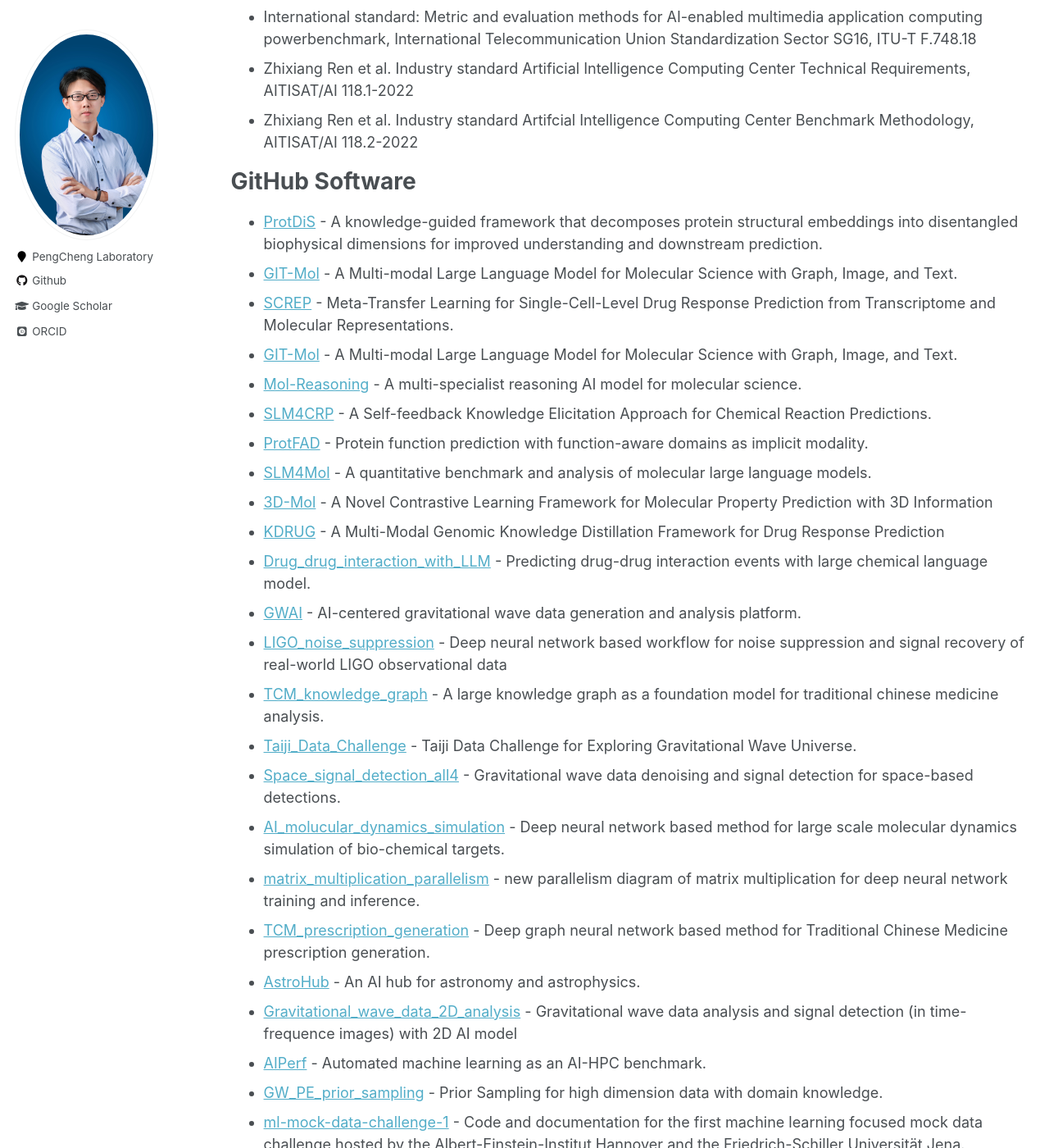
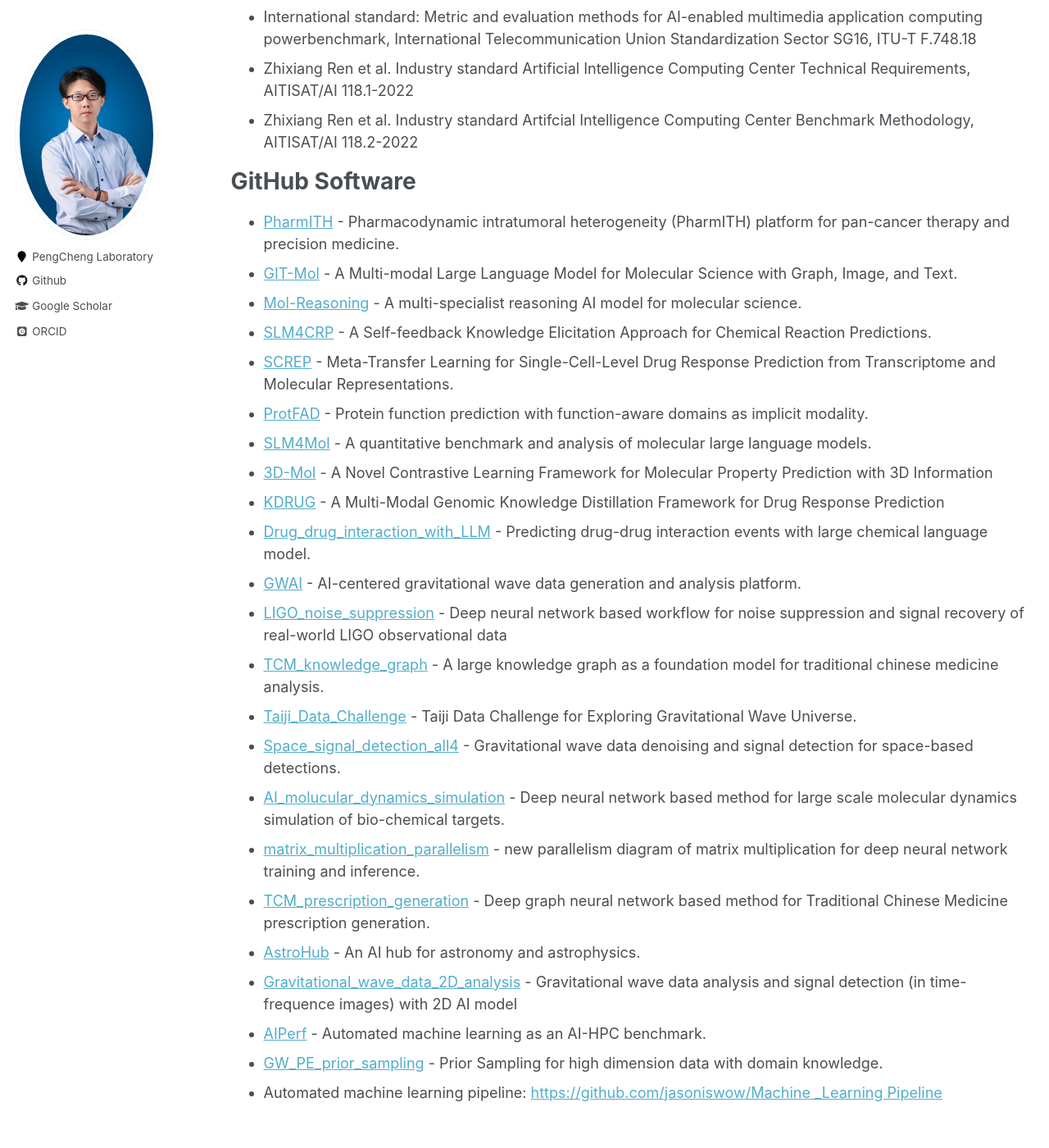
Before and after one commit to zhixiang-ren/zhixiang-ren.github.io, a Jekyll site: the page built from _pages/Software.html, in a window 1280 px wide and 1400 px high, scrolled down 1392 px. Shown: the whole window at 82% size. Built offline with Jekyll 4.4.1, drawn with Linux system fonts in a browser that asks for light colours; some web fonts are replaced; some of the changed text lies outside the part shown.

Commit message:
Update Software.html

```diff
--- a/_pages/Software.html
+++ b/_pages/Software.html
@@ -84,13 +84,7 @@ author_profile: true
 <h1>GitHub Software</h1>
 <ul>
   <li>
-      <a href="https://github.com/AI-HPC-Research-Team/ProtDiS" target="_blank">ProtDiS</a> - A knowledge-guided framework that decomposes protein structural embeddings into disentangled biophysical dimensions for improved understanding and downstream prediction.
-  </li>
-  <li>
-      <a href="https://github.com/AI-HPC-Research-Team/GIT-Mol" target="_blank">GIT-Mol</a> - A Multi-modal Large Language Model for Molecular Science with Graph, Image, and Text.
-  </li>
-  <li>
-      <a href="https://github.com/AI-HPC-Research-Team/SCREP" target="_blank">SCREP</a> - Meta-Transfer Learning for Single-Cell-Level Drug Response Prediction from Transcriptome and Molecular Representations.
+      <a href="https://github.com/AI-HPC-Research-Team/PharmITH" target="_blank">PharmITH</a> - Pharmacodynamic intratumoral heterogeneity (PharmITH) platform for pan-cancer therapy and precision medicine.
   </li>
   <li>
       <a href="https://github.com/AI-HPC-Research-Team/GIT-Mol" target="_blank">GIT-Mol</a> - A Multi-modal Large Language Model for Molecular Science with Graph, Image, and Text.
@@ -100,6 +94,9 @@ author_profile: true
   </li>
   <li>
       <a href="https://github.com/AI-HPC-Research-Team/SLM4CRP" target="_blank">SLM4CRP</a> - A Self-feedback Knowledge Elicitation Approach for Chemical Reaction Predictions.
+  </li>
+  <li>
+      <a href="https://github.com/AI-HPC-Research-Team/SCREP" target="_blank">SCREP</a> - Meta-Transfer Learning for Single-Cell-Level Drug Response Prediction from Transcriptome and Molecular Representations.
   </li>
   <li>
       <a href="https://github.com/AI-HPC-Research-Team/ProtFAD" target="_blank">ProtFAD</a> - Protein function prediction with function-aware domains as implicit modality.
@@ -153,9 +150,16 @@ author_profile: true
       <a href="https://github.com/AI-HPC-Research-Team/GW_PE_prior_sampling" target="_blank">GW_PE_prior_sampling</a> - Prior Sampling for high dimension data with domain knowledge.
   </li>
   <li>
+      Automated machine learning pipeline: <a href="https://github.com/jasoniswow/Machine _Learning Pipeline" target="_blank">https://github.com/jasoniswow/Machine _Learning Pipeline</a>
+  </li>
+
+  <!-- <li>
+      <a href="https://github.com/AI-HPC-Research-Team/ProtDiS" target="_blank">ProtDiS</a> - A knowledge-guided framework that decomposes protein structural embeddings into disentangled biophysical dimensions for improved understanding and downstream prediction.
+  </li>
+  <li>
       <a href="https://github.com/AI-HPC-Research-Team/ml-mock-data-challenge-1" target="_blank">ml-mock-data-challenge-1</a> - Code and documentation for the first machine learning focused mock data challenge hosted by the Albert-Einstein-Institut Hannover and the Friedrich-Schiller Universität Jena.
   </li>
   <li>
       <a href="https://github.com/AI-HPC-Research-Team/GW_denoising" target="_blank">GW_denoising</a> - Denoising of low SNR gravitational-wave data
-  </li>
+  </li> -->
 </ul>
```
